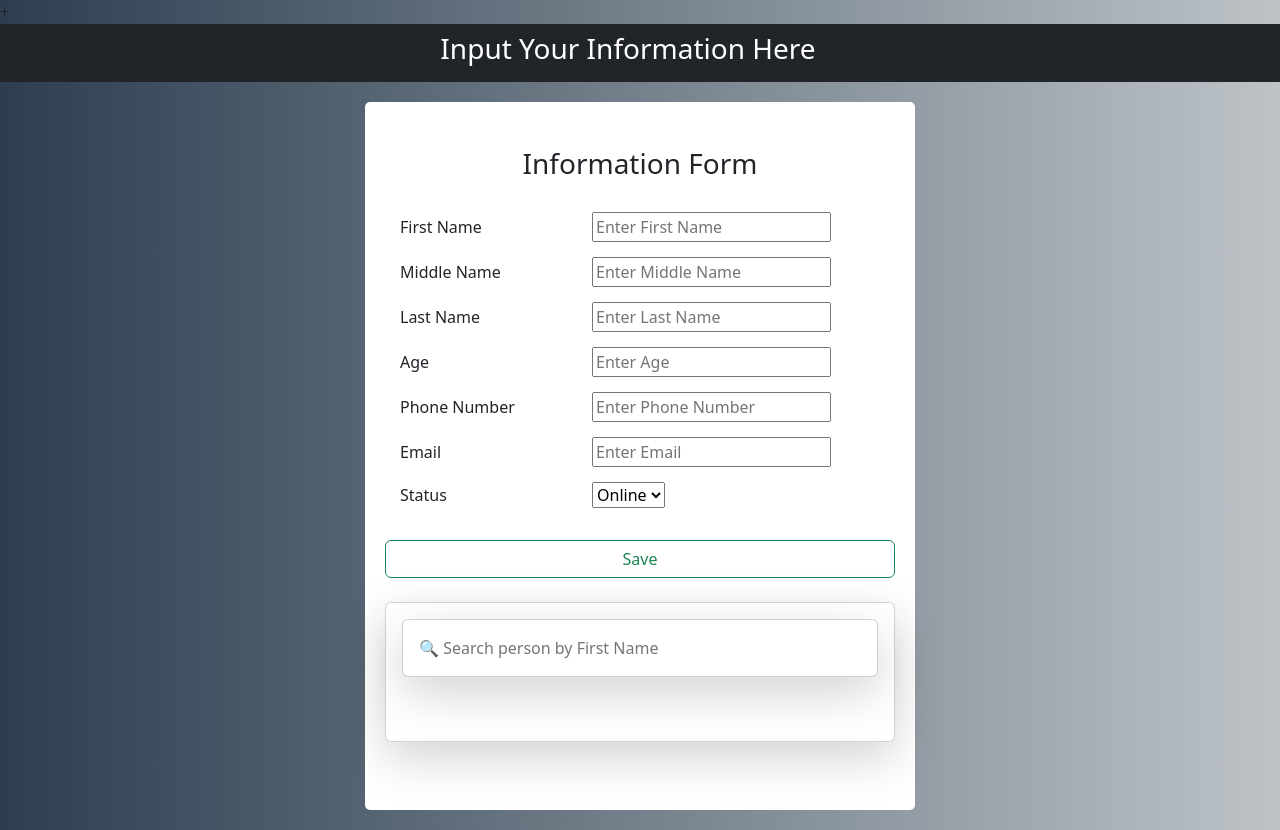
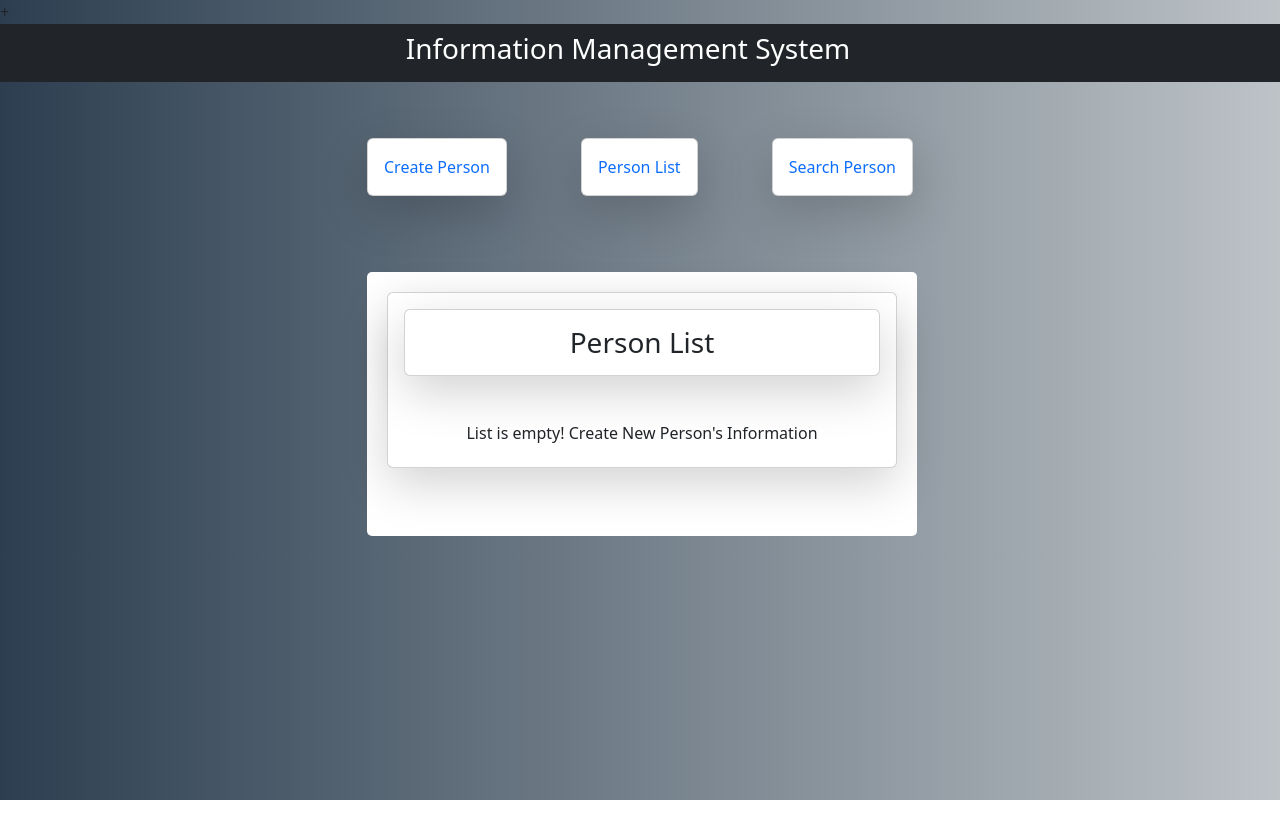
Before and after one commit to MehediNSU/Information-Management-System, a React (Create React App) app: page /listview in a window 1280 px wide. After the commit the page ends 800 px from the top, so only its background shows below. Built offline with nearby package versions, Linux system fonts and the light colour scheme.

Commit message:
Navbar Added

```diff
--- a/package.json
+++ b/package.json
@@ -13,6 +13,7 @@
     "react": "^18.2.0",
     "react-dom": "^18.2.0",
     "react-icons": "^4.4.0",
+    "react-router-dom": "^6.4.0",
     "react-scripts": "^5.0.1",
     "react-toastify": "^9.0.8",
     "web-vitals": "^2.1.4"
--- /dev/null
+++ b/src/components/createPerson.jsx
@@ -0,0 +1,124 @@
+import { useContext } from "react";
+import { UserContext } from "./registrationForm";
+
+const CreatePerson = () => {
+  const { person, onChangeHandler, submitHanlder } = useContext(UserContext);
+
+  return (
+    <div className="form">
+      <div className="form-body">
+        <div className="firstname">
+          <h3 className="text-center">Information Form</h3>
+          <br></br>
+          <label className="form__label" for="firstName">
+            First Name{" "}
+          </label>
+          <input
+            className="form__input"
+            type="text"
+            name="firstName"
+            value={person.firstName}
+            onChange={onChangeHandler}
+            id="firstName"
+            placeholder="Enter First Name"
+          />
+        </div>
+        <div className="middlename">
+          <label className="form__label" for="middleName">
+            Middle Name{" "}
+          </label>
+          <input
+            className="form__input"
+            type="text"
+            name="middleName"
+            value={person.middleName}
+            onChange={onChangeHandler}
+            id="middleName"
+            placeholder="Enter Middle Name"
+          />
+        </div>
+        <div className="lastname">
+          <label className="form__label" for="lastName">
+            Last Name{" "}
+          </label>
+          <input
+            type="text"
+            name="lastName"
+            id="lastName"
+            value={person.lastName}
+            className="form__input"
+            onChange={onChangeHandler}
+            placeholder="Enter Last Name"
+          />
+        </div>
+        <div className="age">
+          <label className="form__label" for="age">
+            Age{" "}
+          </label>
+          <input
+            className="form__input"
+            type="number"
+            name="age"
+            value={person.age}
+            onChange={onChangeHandler}
+            id="age"
+            placeholder="Enter Age"
+          />
+        </div>
+        <div className="phonenumber">
+          <label className="form__label" for="phoneNumber">
+            Phone Number{" "}
+          </label>
+          <input
+            className="form__input"
+            type="text"
+            name="phoneNumber"
+            value={person.phoneNumber}
+            onChange={onChangeHandler}
+            id="phoneNumber"
+            placeholder="Enter Phone Number"
+          />
+        </div>
+        <div className="email">
+          <label className="form__label" for="email">
+            Email{" "}
+          </label>
+          <input
+            type="email"
+            id="email"
+            name="email"
+            className="form__input"
+            value={person.email}
+            onChange={onChangeHandler}
+            placeholder="Enter Email"
+          />
+        </div>
+        <div className="status">
+          <label className="form__label" for="status">
+            Status{" "}
+          </label>
+          <select
+            className="form__input"
+            id="status"
+            name="status"
+            onChange={onChangeHandler}
+          >
+            <option value="Online">Online</option>
+            <option value="Offline">Offline</option>
+          </select>
+        </div>
+      </div>
+      <div class="footer">
+        <button
+          type="button"
+          class="btn btn-outline-success btn-block"
+          onClick={submitHanlder}
+        >
+          Save
+        </button>
+      </div>
+    </div>
+  );
+};
+
+export default CreatePerson;
--- a/src/components/header.jsx
+++ b/src/components/header.jsx
@@ -1,9 +1,10 @@
 import React from "react";
+
 function Header() {
   return (
     <nav class="bg-dark navbar-dark navbar">
       <div className="row col-12 d-flex justify-content-center text-white">
-        <h3>Input Your Information Here</h3>
+        <h3> Information Management System</h3>
       </div>
     </nav>
   );
--- /dev/null
+++ b/src/components/navbar.jsx
@@ -0,0 +1,27 @@
+import { Link, NavLink } from "react-router-dom";
+
+const Navbar = () => {
+  return (
+    <nav className="flex-row navbar">
+      <div className="margin-right card shadow-lg p-3 mb-5 bg-white rounded">
+        <NavLink style={{ textDecoration: "none" }} to="/createperson">
+          <text>Create Person</text>
+        </NavLink>
+      </div>
+
+      <div className="margin-right card shadow-lg p-3 mb-5 bg-white rounded">
+        <Link style={{ textDecoration: "none" }} to="/listview">
+          <text>Person List</text>
+        </Link>
+      </div>
+
+      <div className="margin-right card shadow-lg p-3 mb-5 bg-white rounded">
+        <Link style={{ textDecoration: "none" }} to="/searchlistview">
+          <text>Search Person</text>
+        </Link>
+      </div>
+    </nav>
+  );
+};
+
+export default Navbar;
--- a/src/components/personView.jsx
+++ b/src/components/personView.jsx
@@ -1,4 +1,5 @@
 import { useContext } from "react";
+import "./style.css";
 import PersonEditDelete from "./personEditDelete.jsx";
 import { UserContext } from "./registrationForm.jsx";
 import { FontAwesomeIcon } from "@fortawesome/react-fontawesome";
@@ -21,11 +22,13 @@ const PersonView = () => {
   };
 
   return (
+    <div className="form">
       <div className="card shadow-lg p-3 mb-5 bg-white rounded">
         <h3 className="card shadow-lg p-3 mb-5 bg-white rounded text-center">
           Person List
         </h3>
-      {list.map((item) => {
+        {list.length
+          ? list.map((item) => {
               const {
                 id,
                 firstName,
@@ -93,7 +96,17 @@ const PersonView = () => {
                   <PersonEditDelete item={item} />
                 </div>
               );
-      })}
+            })
+          : (() => {
+              return (
+                <div>
+                  <h6 style={{ textAlign: "center" }}>
+                    List is empty! Create New Person's Information
+                  </h6>
+                </div>
+              );
+            })()}
+      </div>
     </div>
   );
 };
--- a/src/components/registrationForm.jsx
+++ b/src/components/registrationForm.jsx
@@ -2,6 +2,9 @@ import { createContext, useState, useEffect } from "react";
 import "./style.css";
 import PersonView from "./personView.jsx";
 import SearchPersonView from "./searchPersonView.jsx";
+import CreatePerson from "./createPerson.jsx";
+import { BrowserRouter as Router, Route, Routes } from "react-router-dom";
+import Navbar from "./navbar";
 
 export const UserContext = createContext();
 
@@ -34,14 +37,14 @@ function RegistrationForm() {
     localStorage.setItem("list", JSON.stringify(list));
   }, [list]);
 
-  const onChangeHandler = (e) => {
+  let onChangeHandler = (e) => {
     const value = e.target.value;
     const name = e.target.name;
 
     setPerson({ ...person, [name]: value });
   };
 
-  const submitHanlder = () => {
+  let submitHanlder = () => {
     if (isEditing) {
       setList(
         list.map((item) => {
@@ -104,133 +107,27 @@ function RegistrationForm() {
         setEditId,
         searchItem,
         setSearchItem,
+        onChangeHandler,
+        submitHanlder,
       }}
     >
-      <div className="form">
-        <div className="form-body">
-          <div className="firstname">
-            <h3 className="text-center">Information Form</h3>
-            <br></br>
-            <label className="form__label" for="firstName">
-              First Name{" "}
-            </label>
-            <input
-              className="form__input"
-              type="text"
-              name="firstName"
-              value={person.firstName}
-              onChange={onChangeHandler}
-              id="firstName"
-              placeholder="Enter First Name"
-            />
+      <div className="container">
+        <div className="row justify-content-center pt-5">
+          <div className="flex col-md-6">
+            <Router>
+              <Navbar />
+              <Routes>
+                <Route exact path="/createperson" element={<CreatePerson />} />
+                <Route exact path="/listview" element={<PersonView />} />
+                <Route
+                  exact
+                  path="/searchlistview"
+                  element={<SearchPersonView />}
+                />
+                <Route path="" element={<PersonView />} />
+              </Routes>
+            </Router>
           </div>
-          <div className="middlename">
-            <label className="form__label" for="middleName">
-              Middle Name{" "}
-            </label>
-            <input
-              className="form__input"
-              type="text"
-              name="middleName"
-              value={person.middleName}
-              onChange={onChangeHandler}
-              id="middleName"
-              placeholder="Enter Middle Name"
-            />
-          </div>
-          <div className="lastname">
-            <label className="form__label" for="lastName">
-              Last Name{" "}
-            </label>
-            <input
-              type="text"
-              name="lastName"
-              id="lastName"
-              value={person.lastName}
-              className="form__input"
-              onChange={onChangeHandler}
-              placeholder="Enter Last Name"
-            />
-          </div>
-          <div className="age">
-            <label className="form__label" for="age">
-              Age{" "}
-            </label>
-            <input
-              className="form__input"
-              type="number"
-              name="age"
-              value={person.age}
-              onChange={onChangeHandler}
-              id="age"
-              placeholder="Enter Age"
-            />
-          </div>
-          <div className="phonenumber">
-            <label className="form__label" for="phoneNumber">
-              Phone Number{" "}
-            </label>
-            <input
-              className="form__input"
-              type="text"
-              name="phoneNumber"
-              value={person.phoneNumber}
-              onChange={onChangeHandler}
-              id="phoneNumber"
-              placeholder="Enter Phone Number"
-            />
-          </div>
-          <div className="email">
-            <label className="form__label" for="email">
-              Email{" "}
-            </label>
-            <input
-              type="email"
-              id="email"
-              name="email"
-              className="form__input"
-              value={person.email}
-              onChange={onChangeHandler}
-              placeholder="Enter Email"
-            />
-          </div>
-          <div className="status">
-            <label className="form__label" for="status">
-              Status{" "}
-            </label>
-            <select
-              className="form__input"
-              id="status"
-              name="status"
-              onChange={onChangeHandler}
-            >
-              <option value="Online">Online</option>
-              <option value="Offline">Offline</option>
-            </select>
-          </div>
-        </div>
-        <div class="footer">
-          <button
-            type="button"
-            class="btn btn-outline-success btn-block"
-            onClick={submitHanlder}
-          >
-            Save
-          </button>
-        </div>
-        <br></br>
-        <div>
-          <div>
-            <SearchPersonView />
-          </div>
-          {list.length > 0 && (
-            <PersonView
-              list={list}
-              setList={setList}
-              person={person}
-              setPerson={setPerson}
-            />
-          )}
         </div>
       </div>
     </UserContext.Provider>
--- a/src/components/searchPersonView.jsx
+++ b/src/components/searchPersonView.jsx
@@ -8,7 +8,7 @@ const SearchPersonView = () => {
     <div className="card shadow-lg p-3 mb-5 bg-white rounded">
       <input
         type="text"
-        placeholder="🔍 Search person by First Name"
+        placeholder="🔍 Search by First Name"
         className="card shadow-lg p-3 mb-5 bg-white rounded"
         onChange={(e) => {
           setSearchItem(e.target.value);
```
Also changed, not shown: 1 other file (tests, documents, lock files or other folders). Lines whose indentation alone changed are shown as unchanged.
